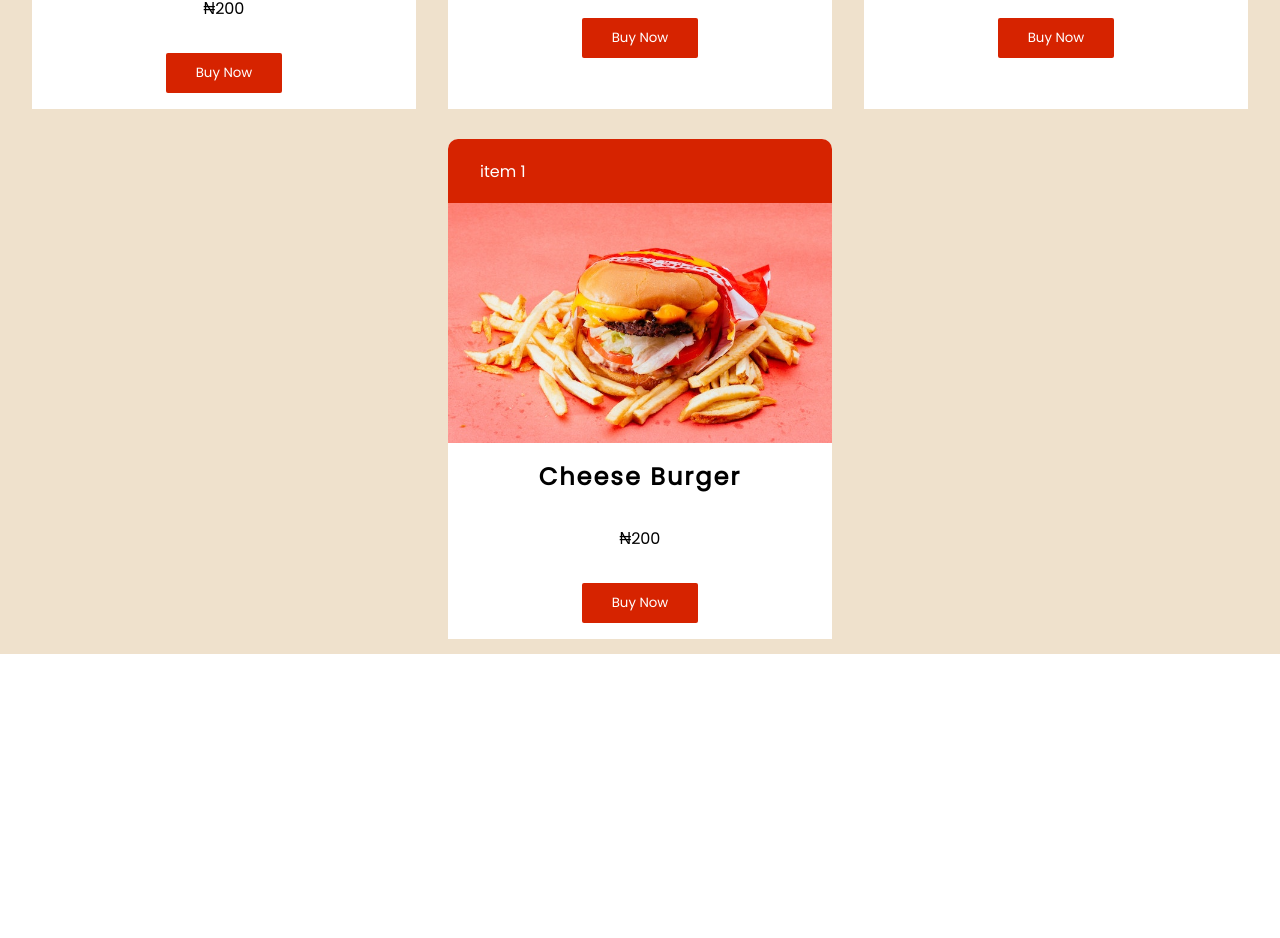
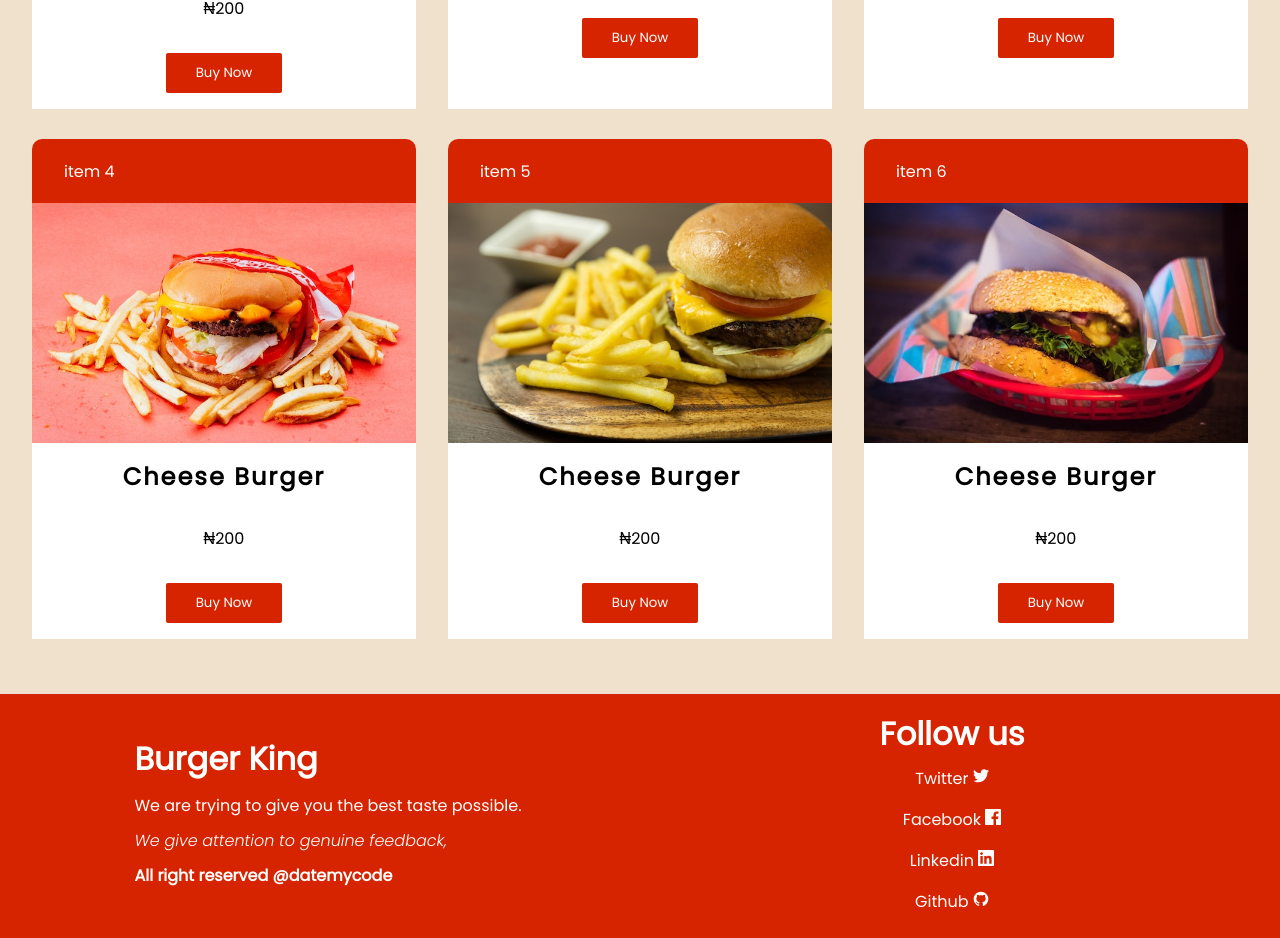
Before and after one commit to temisan0x/Burger-King, a React (Create React App) app in the folder frontend/: page / in a window 1280 px wide. Shown: the part 2214-3152 px from the top of the page. Before the commit the page ends 2868 px from the top, so only its background shows below. Built offline with nearby package versions, Linux system fonts and the light colour scheme.

Commit message:
feat: footer

```diff
--- a/frontend/src/App.js
+++ b/frontend/src/App.js
@@ -1,10 +1,12 @@
 import {BrowserRouter as Router, Routes, Route} from "react-router-dom"
 import Home from "./components/Home/Home";
 import Header from "./components/Layout/Header";
+import Footer from "./components/Layout/Footer";
 import "./styles/app.scss";
 import "./styles/home.scss";
-import "./styles/founder.scss"
-import "./styles/menu.scss"
+import "./styles/founder.scss";
+import "./styles/menu.scss";
+import "./styles/footer.scss";
 
 function App() {
   return (
@@ -13,6 +15,7 @@ function App() {
       <Routes>
         <Route path="/" element={<Home/>} />
       </Routes>
+      <Footer/>
     </Router>
   );
 }
--- a/frontend/src/components/Home/Menu.jsx
+++ b/frontend/src/components/Home/Menu.jsx
@@ -4,6 +4,8 @@ import Burger1 from "../../assets/burger1.jpg"
 import Burger2 from "../../assets/burger2.jpg"
 import Burger3 from "../../assets/burger3.jpg"
 import Burger4 from "../../assets/burger4.jpg"
+import Burger5 from "../../assets/burger5.jpg"
+import Burger6 from "../../assets/burger6.jpg"
 
 const Menu = () => {
   const addToCartHandler = () => {};
@@ -23,7 +25,7 @@ const Menu = () => {
           title={"Sausage Burger"}
           burgerSrc={Burger2}
           price={200}
-          itemNum={1}
+          itemNum={2}
           handler={addToCartHandler}
           delay={0.5}
         />
@@ -31,7 +33,7 @@ const Menu = () => {
           title={"Vegetable Burger"}
           burgerSrc={Burger3}
           price={200}
-          itemNum={1}
+          itemNum={3}
           handler={addToCartHandler}
           delay={0.7}
         />
@@ -39,9 +41,25 @@ const Menu = () => {
           title={"Cheese Burger"}
           burgerSrc={Burger4}
           price={200}
-          itemNum={1}
+          itemNum={4}
           handler={addToCartHandler}
-          delay={0.9}
+          delay={0.2}
+        />
+        <MenuCard
+          title={"Cheese Burger"}
+          burgerSrc={Burger5}
+          price={200}
+          itemNum={5}
+          handler={addToCartHandler}
+          delay={0.5}
+        />
+        <MenuCard
+          title={"Cheese Burger"}
+          burgerSrc={Burger6}
+          price={200}
+          itemNum={6}
+          handler={addToCartHandler}
+          delay={0.7}
         />
       </div>
     </section>
--- /dev/null
+++ b/frontend/src/components/Layout/Footer.jsx
@@ -0,0 +1,32 @@
+import React from "react";
+import { GrTwitter, GrFacebook, GrLinkedin, GrGithub } from "react-icons/gr";
+
+const Footer = () => {
+  return (
+    <footer>
+      <div>
+        <h2>Burger King</h2>
+        <p>We are trying to give you the best taste possible.</p>
+        <em>We give attention to genuine feedback,</em>
+        <p><strong>All right reserved @datemycode</strong></p>
+      </div>
+      <aside>
+        <h4>Follow us</h4>
+        <a href="#temy">
+          Twitter <GrTwitter />
+        </a>
+        <a href="#temy">
+          Facebook <GrFacebook />
+        </a>
+        <a href="#temy">
+          Linkedin <GrLinkedin />
+        </a>
+        <a href="#temy">
+          Github <GrGithub />
+        </a>
+      </aside>
+    </footer>
+  );
+};
+
+export default Footer;
--- /dev/null
+++ b/frontend/src/styles/footer.scss
@@ -0,0 +1,51 @@
+@import "color.scss";
+
+footer {
+  min-height: 100px;
+  background: $textDark;
+  padding: 1rem;
+  display: grid;
+  grid-template-columns: 1fr 1fr;
+  color: $textWhite;
+  align-items: center;
+
+  div {
+
+    h2 {
+      font-size: 2rem;
+    }
+
+    p {
+      margin: 10px 0;
+    }
+  }
+
+  aside {
+    height: 100%;
+    display: flex;
+    flex-direction: column;
+    align-items: center;
+
+    h4 {
+      font-size: 2rem;
+    }
+
+    a {
+      margin: 0.5rem;
+      color: $textWhite;
+    }
+    &:hover {
+      color: $textLight;
+    }
+  }
+}
+
+@media screen and (max-width: 600px) {
+  footer {
+    grid-template-columns: 1fr;
+
+    div {
+    text-align: center;
+    }
+  }
+}
--- a/frontend/src/styles/menu.scss
+++ b/frontend/src/styles/menu.scss
@@ -18,6 +18,7 @@
     display: flex;
     justify-content: space-evenly;
     flex-wrap: wrap;
+    padding-bottom: 40px;
 
     > .burgerCard {
       width: 30%;
```
Also changed, not shown: frontend/src/assets/burger5.jpg (added), frontend/src/assets/burger6.jpg (added).
